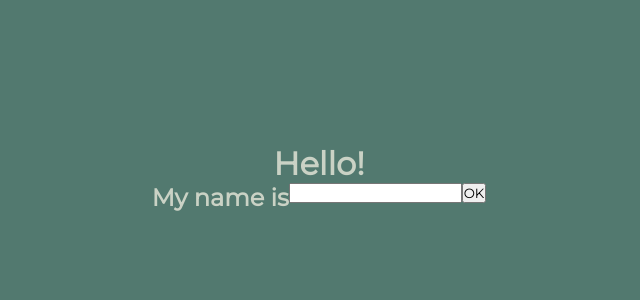
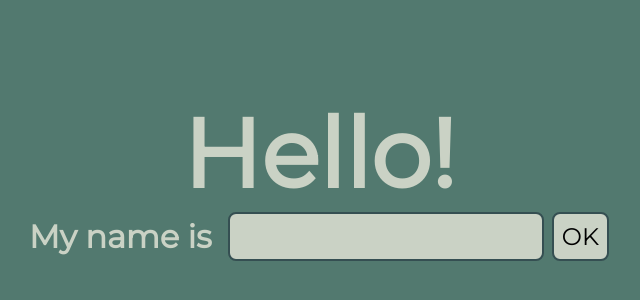
Before and after one commit to rebaxe/HelloReactWorld, a React (Create React App) app: page / in a window 1280 px wide. Shown: the part 222-522 px from the top of the page, without its empty margins (321-961 px from the left). Built offline with nearby package versions, Linux system fonts and the light colour scheme.

Commit message:
Display greeting with name, weekday and time of day

```diff
--- a/package.json
+++ b/package.json
@@ -6,6 +6,7 @@
     "@testing-library/jest-dom": "^5.14.1",
     "@testing-library/react": "^11.2.7",
     "@testing-library/user-event": "^12.8.3",
+    "moment": "^2.29.1",
     "react": "^17.0.2",
     "react-dom": "^17.0.2",
     "react-scripts": "4.0.3",
--- /dev/null
+++ b/src/Components/Greeting.js
@@ -0,0 +1,47 @@
+import './Greeting.css'
+import moment from 'moment'
+import { useEffect, useState } from 'react'
+
+const Greeting = (props) => {
+
+  const { name } = props
+  const [weekday, setWeekday] = useState(null)
+  const [timeOfDay, setTimeOfDay] = useState(null)
+
+
+  useEffect(() => {
+    const today = moment()
+    getWeekDay(today)
+    getTimeOfDay(today)
+  }, [])
+
+  const getWeekDay = (today) => {
+    const weekdays = ['Sunday', 'Monday', 'Tuesday', 'Wednesday', 'Thursday', 'Friday', 'Saturday']
+    setWeekday(weekdays[today.day()])
+  }
+
+  const getTimeOfDay = (today) => {
+    const hours = today.hours()
+    const dayTimes = ['morning', 'afternoon', 'evening', 'night']
+
+    if (hours > 3 && hours < 13) {
+      setTimeOfDay(dayTimes[0])
+    } else if (hours < 18) {
+      setTimeOfDay(dayTimes[1])
+    } else if (hours < 23) {
+      setTimeOfDay(dayTimes[2])
+    } else {
+      setTimeOfDay(dayTimes[3])
+    }
+
+  }
+
+  return (
+    <>
+    <h1>Hello to you too, {name}.</h1>
+    <h2>Hope you're having a wonderful {weekday} {timeOfDay}.</h2>
+    </>
+   )
+}
+
+export default Greeting
--- a/src/Components/NameInput.css
+++ b/src/Components/NameInput.css
@@ -1,4 +1,41 @@
 .inputContainer {
   display: flex;
   flex-direction: row;
+  align-items: center;
+  justify-content: center;
 }
+
+h1 {
+  font-size: 6rem;
+}
+
+h2 {
+  font-size: 2rem;
+}
+
+input {
+  font-size: 1.5rem;
+  padding: 0.5rem;
+}
+
+#name {
+  background-color: #CAD2C5;
+  border-radius: 0.5rem;
+  border: 2px solid #354F52;
+  margin: 0 0.5rem 0 1rem;
+}
+
+#name:focus {
+  outline: none;
+}
+
+#submitBtn {
+  background-color: #CAD2C5;
+  border-radius: 0.5rem;
+  border: 2px solid #354F52;
+  transition: ease-in-out 0.3s;
+}
+#submitBtn:hover {
+  background-color: #354F52;
+  color: #CAD2C5;
+}
--- a/src/Components/NameInput.js
+++ b/src/Components/NameInput.js
@@ -1,16 +1,30 @@
+import { useState } from 'react'
 import './NameInput.css'
 
-const NameInput = () => {
+const NameInput = (props) => {
+
+  const { handleSetSubmitted } = props
+
+  const [name, setName] = useState('')
+
+  const handleInput = (e) => {
+    setName(e.target.value)
+  }
+
+  const handleSubmit = (e) => {
+    e.preventDefault()
+    handleSetSubmitted(name)
+  }
+
   return (
     <>
       <h1>Hello!</h1>
       <div className="inputContainer">
         <h2>My name is </h2>
-        <form>
-          <input type="text" name="name" id="name" />
-          <input type="submit" value="OK" />
+        <form autoComplete="off" onSubmit={(e) => {handleSubmit(e)}}>
+          <input type="text" name="name" id="name" value={name} onChange={(e) => {handleInput(e)}}/>
+          <input type="submit" value="OK" id="submitBtn"/>
         </form>
-
       </div>
     </>
    )
--- a/src/Pages/Hello.js
+++ b/src/Pages/Hello.js
@@ -1,10 +1,20 @@
+import { useState } from 'react'
+import Greeting from '../Components/Greeting'
 import NameInput from '../Components/NameInput'
 import './Hello.css'
 
 const Hello = () => {
+
+  const [isSubmitted, setIsSubmitted] = useState(false)
+  const [name, setName] = useState('')
+
+  const handleSetSubmitted = (name) => {
+    setName(name)
+    setIsSubmitted(true)
+  }
   return (
     <div className="container">
-      <NameInput />
+      {isSubmitted ? <Greeting name={name} /> : <NameInput handleSetSubmitted={handleSetSubmitted}/>}
     </div>
    )
 }
```
Also changed, not shown: src/Components/Greeting.css (added), 1 other file (tests, documents, lock files or other folders).
